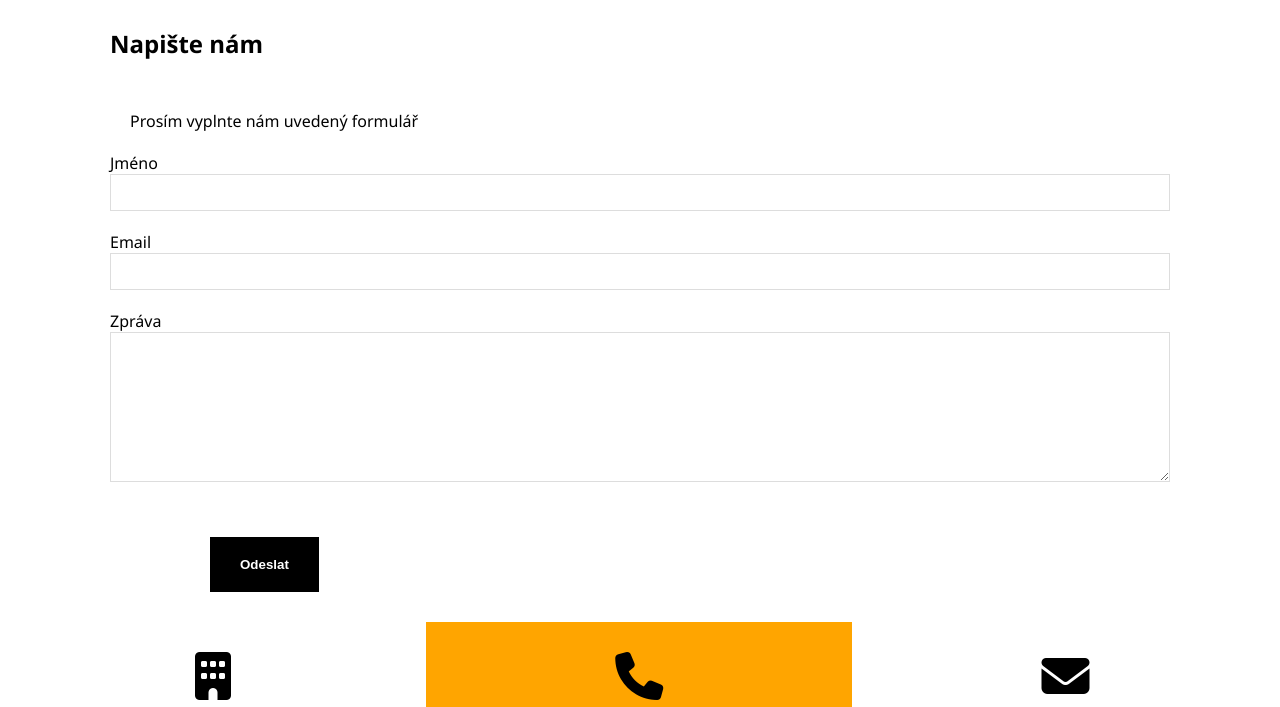
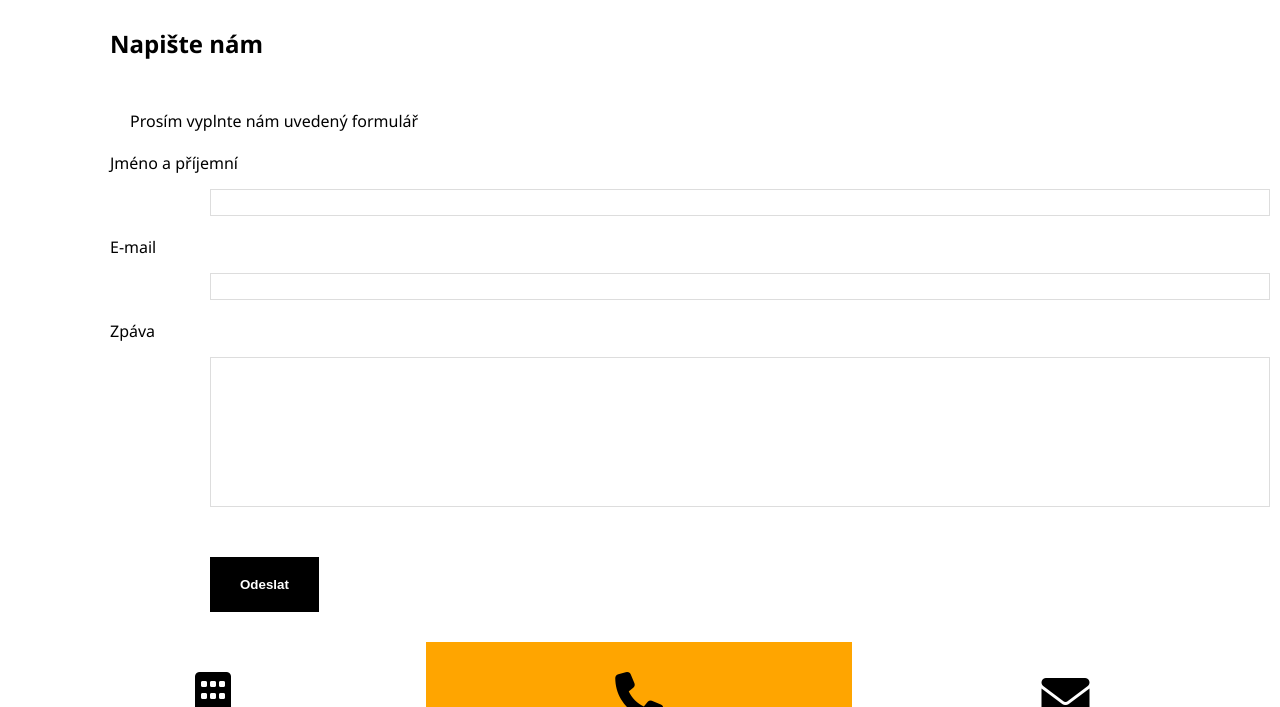
Before and after one commit to TomasFrenzel/TomasFrenzel.github.io, a plain HTML site: page projekt_1/kontakt.html in a window 1280 px wide. Shown: the part 81-788 px from the top of the page. Drawn offline with Linux system fonts and the light colour scheme.

Commit message:
projekt_1

```diff
--- a/projekt_1/kontakt.html
+++ b/projekt_1/kontakt.html
@@ -29,23 +29,15 @@
         <h2 class="l-heading">
            <spen class="text-primary">Napište</spen> nám </h2>
         <p>Prosím vyplnte nám uvedený formulář</p>
-        <form>
-            <div class="form-group">
-                <lable for="name"> Jméno </lable>
-                <input type="text" name="name" id="name">
-            </div>
-            <div class="form-group">
-                <lable for="email"> Email </lable>
-                <input type="email" name="email" id="email">
-            </div>
-            <div class="form-group">
-                <lable for="mesage"> Zpráva </lable>
-                <textarea name="message" id="message"></textarea>
-            </div>
-            <button class="odeslat" type="submit">Odeslat</button>
+<label class="labels" for="name">Jméno a příjemní</label>
+        <input class="inputs" id="name" type="text">
+        <label class="labels" for="email">E-mail</label>
+        <input class="inputs" id="email" type="text">
+        <label class="labels" for="message">Zpáva</label>
+        <input class="inputs" id="message" type="text">
+
+        <button class="odeslat" type="submit">Odeslat</button>
         </form>
-
-
     </div>
 
 </section>
--- a/projekt_1/stylstranka.css
+++ b/projekt_1/stylstranka.css
@@ -18,7 +18,7 @@
     color: black;
 }
 .primary-color{
-    color: blue;
+    color: orange;
 }
 
 
```
